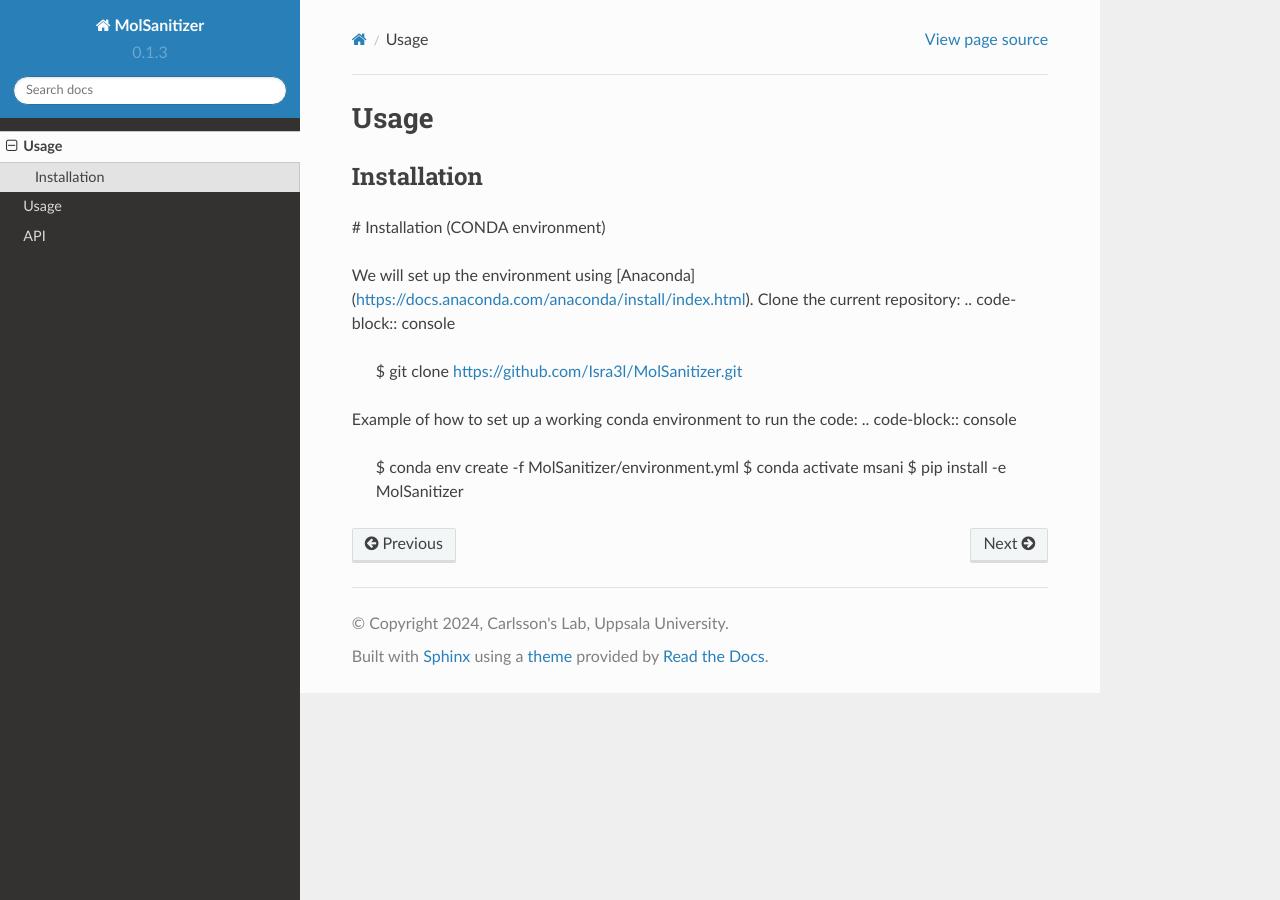
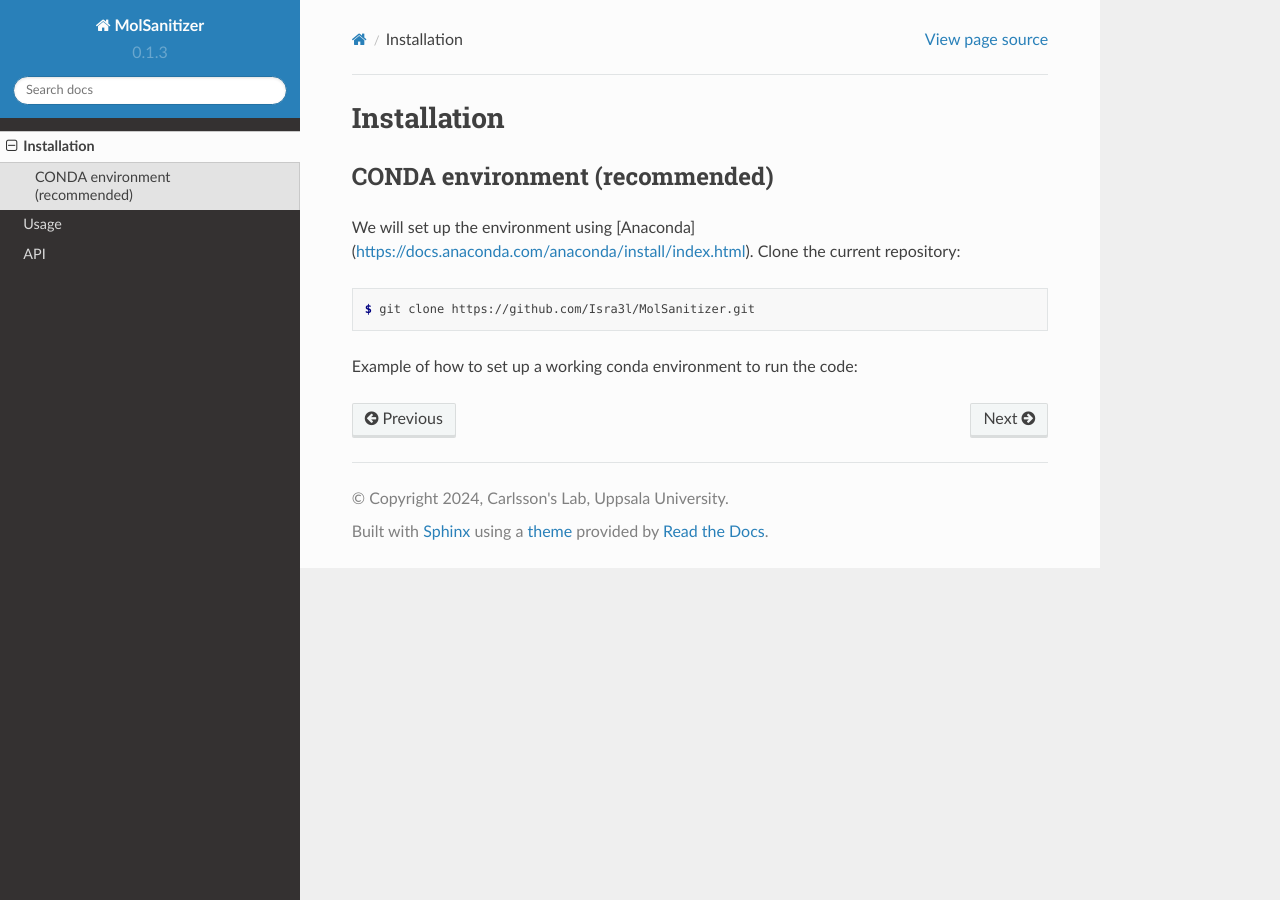
Before and after one commit to phonglam3103/msani-readthedocs, a Sphinx documentation site: the page built from docs/source/installation.rst, in a window 1280 px wide. Built offline with Sphinx 7.4.7 and the Read the Docs theme 2.0.0, drawn with Linux system fonts in a browser that asks for light colours.

Commit message:
Update installation page

```diff
--- a/docs/source/installation.rst
+++ b/docs/source/installation.rst
@@ -1,19 +1,20 @@
-Usage
+Installation
 =====
 
 .. _installation:
 
-Installation
+CONDA environment (recommended)
 ------------
-
-# Installation (CONDA environment)
 
 We will set up the environment using [Anaconda](https://docs.anaconda.com/anaconda/install/index.html). Clone the
 current repository:
+
 .. code-block:: console
+
     $ git clone https://github.com/Isra3l/MolSanitizer.git
 
 Example of how to set up a working conda environment to run the code:
+
 .. code-block:: console
     $ conda env create -f MolSanitizer/environment.yml
     $ conda activate msani
```
